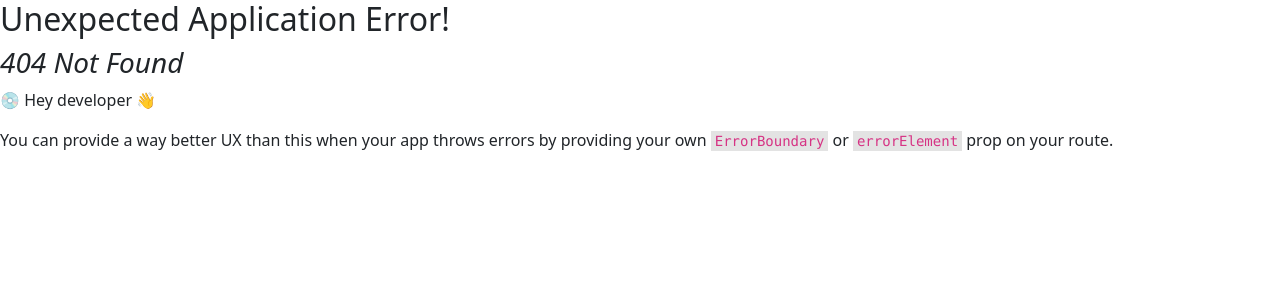
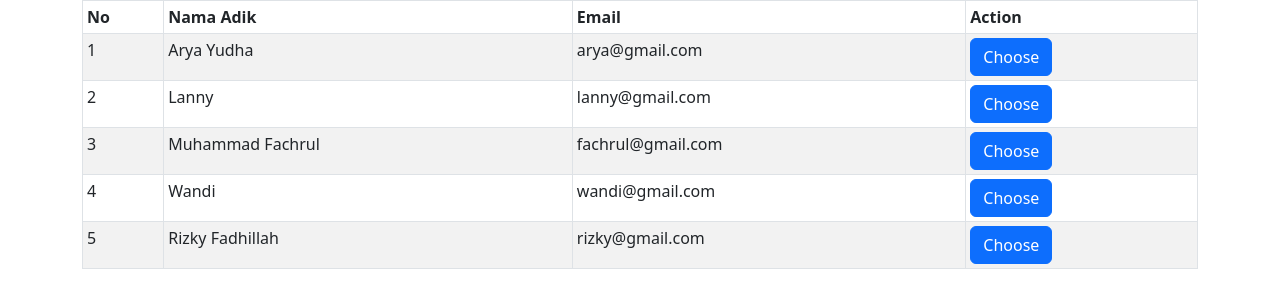
Before and after one commit to RizkyFadhilla/rumah-sandar-client, a React (Create React App) app in the folder rumah-sandar-app/: page /orphansList in a window 1280 px wide. Before the commit this address had no page. Shown: the top 308 px of the page. Built offline with nearby package versions, Linux system fonts and the light colour scheme.

Commit message:
react-datetime-picker on proggress

```diff
--- a/rumah-sandar-app/package.json
+++ b/rumah-sandar-app/package.json
@@ -10,6 +10,8 @@
     "bootstrap": "^5.2.2",
     "react": "^18.2.0",
     "react-bootstrap": "^2.5.0",
+    "react-calendar": "^3.9.0",
+    "react-datetime-picker": "^4.0.1",
     "react-dom": "^18.2.0",
     "react-redux": "^8.0.4",
     "react-router-dom": "^6.4.3",
--- a/rumah-sandar-app/src/App.js
+++ b/rumah-sandar-app/src/App.js
@@ -1,5 +1,5 @@
 import './App.css';
-import { createBrowserRouter, redirect, RouterProvider} from 'react-router-dom'
+import { RouterProvider } from 'react-router-dom'
 import router from './route';
 
 function App() {
--- /dev/null
+++ b/rumah-sandar-app/src/components/ModalChooseDate.js
@@ -0,0 +1,31 @@
+import { useState } from 'react';
+import { Modal } from 'react-bootstrap';
+
+import DateTimePicker from 'react-datetime-picker';
+
+
+export default function ModalChooseDate(props) {
+
+    const { setSmShow, smShow } = props
+    const [value, onChange] = useState(new Date());
+
+    return (
+        <>
+      <Modal
+        size="sm"
+        show={smShow}
+        onHide={() => setSmShow(false)}
+        aria-labelledby="example-modal-sizes-title-sm"
+      >
+        <Modal.Header closeButton>
+          <Modal.Title id="example-modal-sizes-title-sm">
+          <div>
+      <DateTimePicker onChange={onChange} value={value} />
+    </div>
+          </Modal.Title>
+        </Modal.Header>
+        <Modal.Body>...</Modal.Body>
+      </Modal>
+    </>
+    )
+}
--- /dev/null
+++ b/rumah-sandar-app/src/pages/OrphansList.js
@@ -0,0 +1,62 @@
+import { useState } from 'react';
+import { Button, Container, Table } from 'react-bootstrap'
+import ModalChooseDate from '../components/ModalChooseDate';
+
+const data = [
+    {
+        name: 'Arya Yudha',
+        email: 'arya@gmail.com',
+    },
+    {
+        name: 'Lanny',
+        email: 'lanny@gmail.com',
+    },
+    {
+        name: 'Muhammad Fachrul',
+        email: 'fachrul@gmail.com',
+    },
+    {
+        name: 'Wandi',
+        email: 'wandi@gmail.com',
+    },
+    {
+        name: 'Rizky Fadhillah',
+        email: 'rizky@gmail.com',
+    }
+]
+
+export default function OrphansList() {
+    const [smShow, setSmShow] = useState(false);
+
+    return (
+        <Container>
+        <Table striped bordered hover size="sm">
+      <thead>
+        <tr>
+          <th>No</th>
+          <th>Nama Adik</th>
+          <th>Email</th>
+          <th>Action</th>
+        </tr>
+      </thead>
+      <tbody>
+            {data.map((el, index) => {
+                return (
+                    <tr key={index}>
+                    <td>{index+1}</td>
+                    <td>{el.name}</td>
+                    <td>{el.email}</td>
+                    <td>
+                        <Button onClick={() => setSmShow(true)}>
+                            Choose
+                        </Button>
+                    </td>
+                    </tr>
+                )
+            })}
+      </tbody>
+    </Table>
+    <ModalChooseDate smShow={smShow}  setSmShow={setSmShow}/>
+    </Container>
+    )
+}
```
Also changed, not shown: rumah-sandar-app/src/route/index.js (+6 -1 lines), 1 other file (tests, documents, lock files or other folders).
